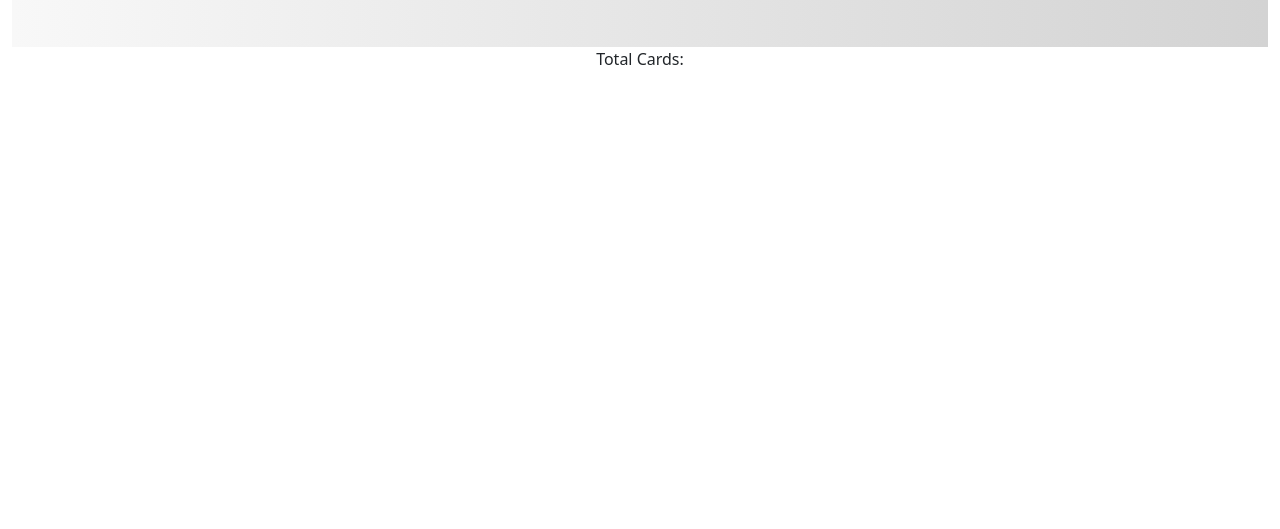
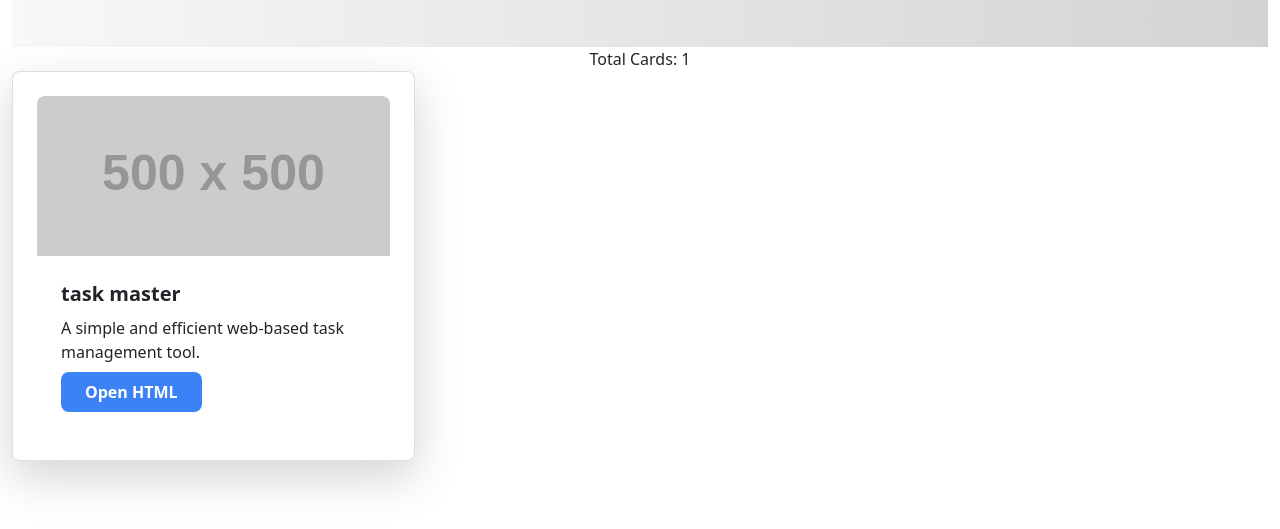
Before and after one commit to Made-with-AI/MadebyAI.github.io, a plain HTML site: page index.html in a window 1280 px wide. Shown: the part 235-764 px from the top of the page. Drawn offline with nearby package versions, Linux system fonts and the light colour scheme; placeholder pictures from the web are drawn by us; a small style sheet from the web is missing.

Commit message:
Update index.html

```diff
--- a/index.html
+++ b/index.html
@@ -118,10 +118,10 @@
     $(document).ready(function() {
       // Define card data array
       var cardData = [
-       {
-          title: "TaskMaster ",
-          description: "A simple and efficient web-based task management tool."",
-          htmlFile: "TASK MATER.html"
+        {
+          title: "task master",
+          description: "A simple and efficient web-based task management tool.",
+          htmlFile: "TASK MASTER.html"
         }
       ];
 
```
